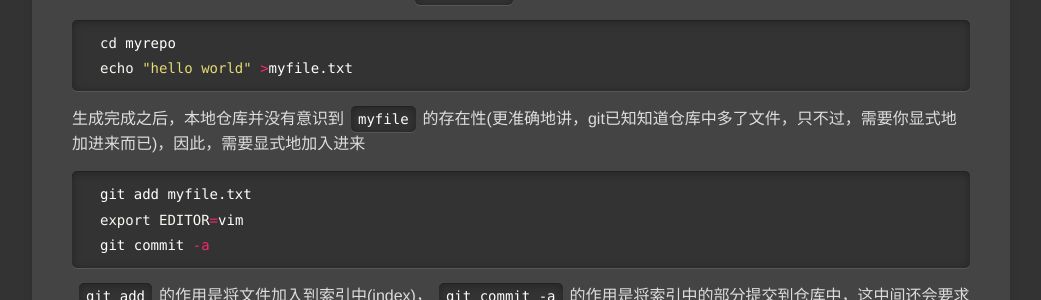
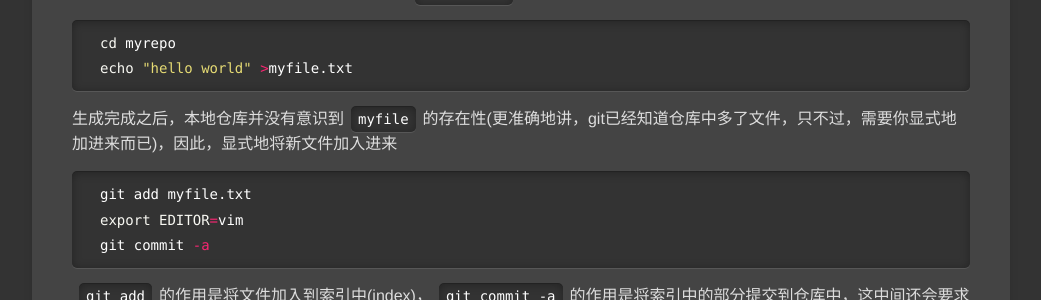
Before and after one commit to pkuwwt/pkuwwt.github.io, a Jekyll site: the page built from linux/_posts/2014-03-08-how-to-use-github.md, in a window 1280 px wide. Shown: the part 673-973 px from the top of the page, without its empty margins (119-1160 px from the left). Built offline with Jekyll 4.4.1, drawn with Linux system fonts in a browser that asks for light colours; comment, search, counter and statistics services are not loaded.

Commit message:
modified:   linux/_posts/2014-03-08-how-to-use-github.md

```diff
--- a/linux/_posts/2014-03-08-how-to-use-github.md
+++ b/linux/_posts/2014-03-08-how-to-use-github.md
@@ -21,7 +21,7 @@ cd myrepo
 echo "hello world" >myfile.txt
 {% endhighlight %}
 
-生成完成之后，本地仓库并没有意识到`myfile`的存在性(更准确地讲，git已知知道仓库中多了文件，只不过，需要你显式地加进来而已)，因此，需要显式地加入进来
+生成完成之后，本地仓库并没有意识到`myfile`的存在性(更准确地讲，git已经知道仓库中多了文件，只不过，需要你显式地加进来而已)，因此，显式地将新文件加入进来
 
 {% highlight bash %}
 git add myfile.txt
```
